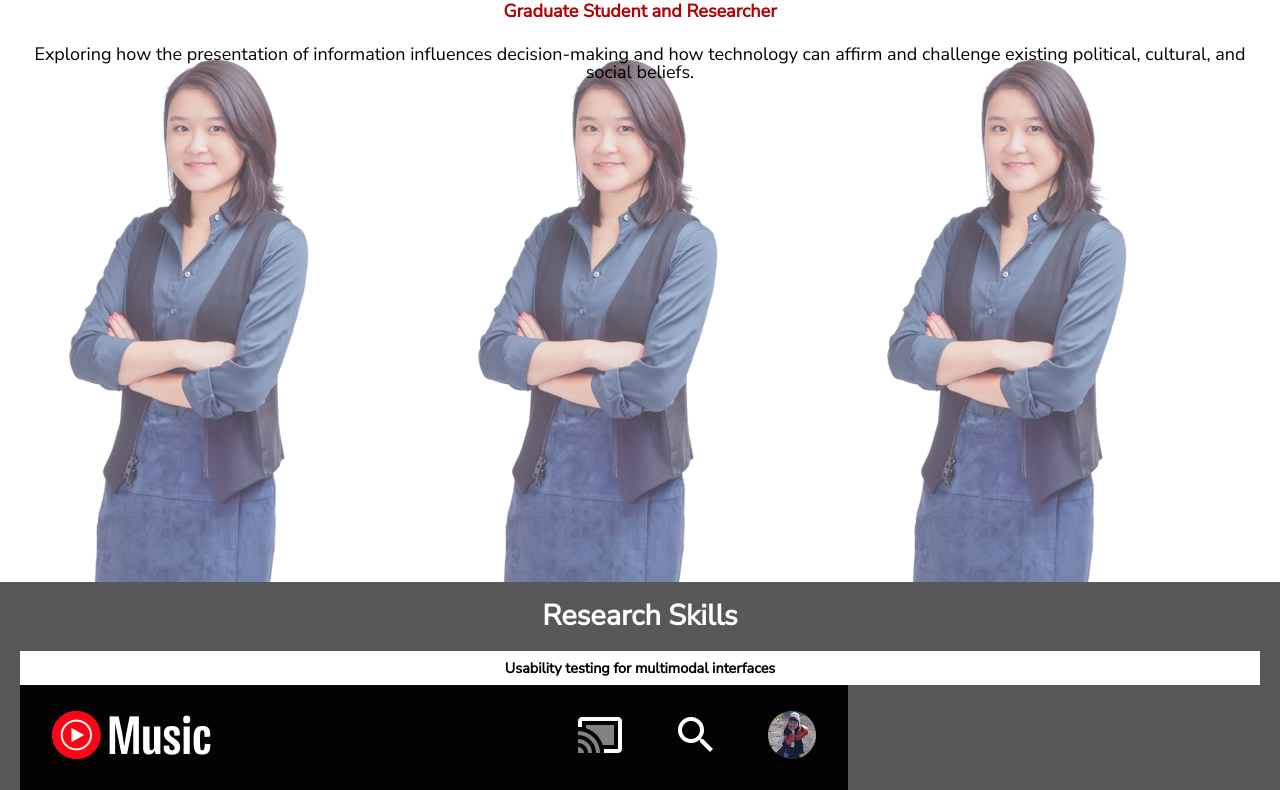
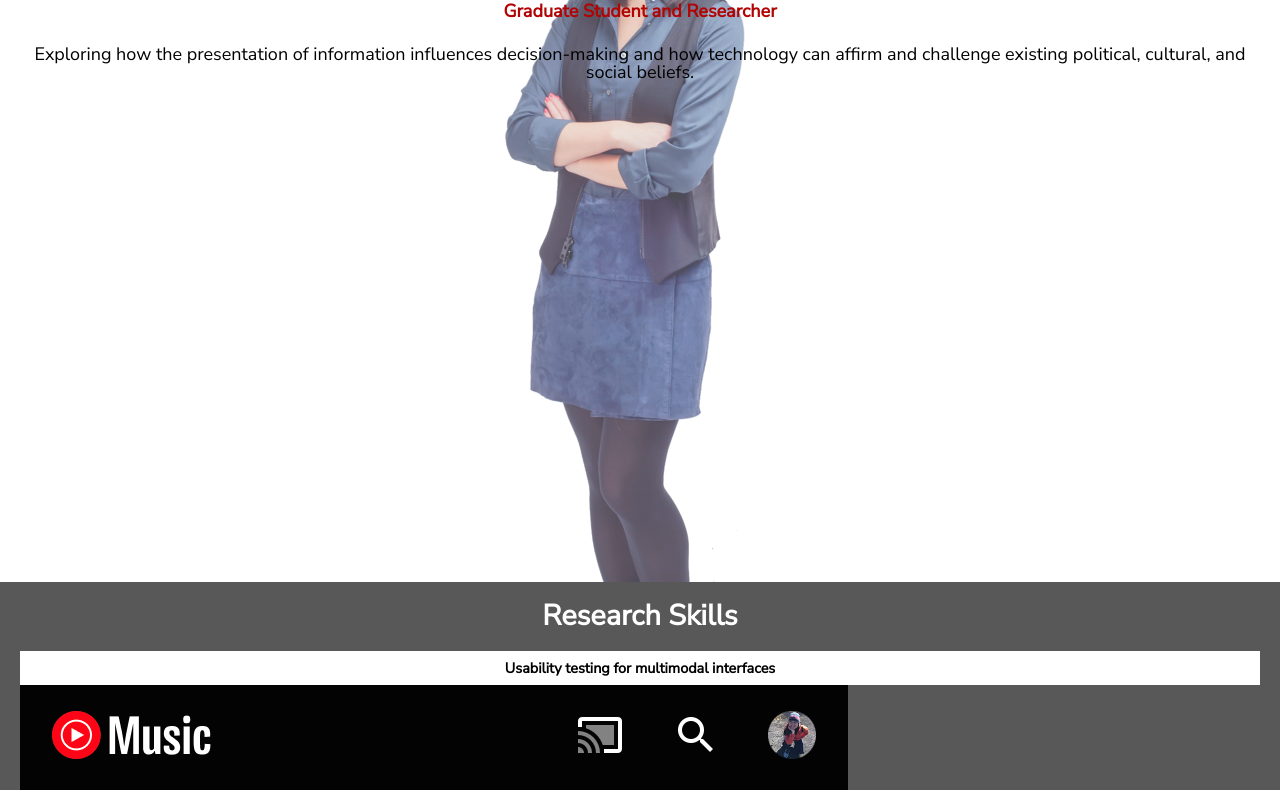
Before and after one commit to jamclee/mobiledraft_2021, a plain HTML site: page index.html in a window 1280 px wide. Shown: the part 310-1100 px from the top of the page. Drawn offline with Linux system fonts and the light colour scheme; a web font is replaced by a local one.

Commit message:
Update style.css

```diff
--- a/css/style.css
+++ b/css/style.css
@@ -60,10 +60,10 @@ h2{
     align-items: center;
     min-height: 80vh;
     background-image: url("../images/portrait_3.PNG");
-/*     background-repeat: no-repeat;
+    background-repeat: no-repeat;
     background-attachment: fixed;
     background-position: center bottom;
-    background-size: cover; */
+    /* background-size: cover; */
 }
 
 .welcome h2{
```
